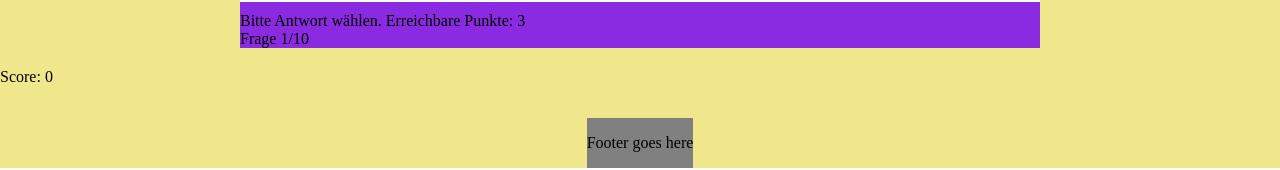
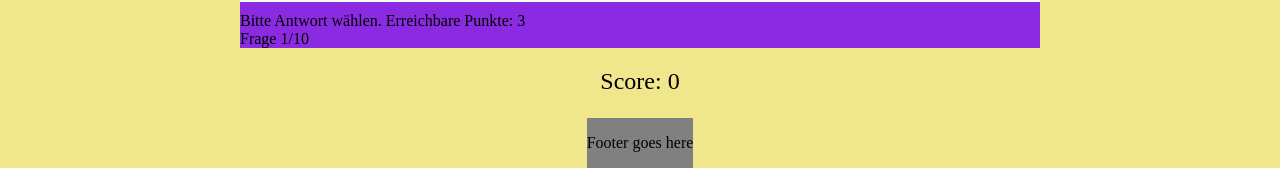
Before and after one commit to txmxn/quiz, a Vue app: page / in a window 1280 px wide. Shown: the part 158-328 px from the top of the page. Built offline with nearby package versions, Linux system fonts and the light colour scheme.

Commit message:
Kleinere Style anpassungen wie zb zentrieren des Scores

```diff
--- a/src/components/finish.vue
+++ b/src/components/finish.vue
@@ -11,5 +11,8 @@ export default {
 </script>
 
 <style>
-
+#finish {
+    text-align: center;
+    font-size: xx-large;
+}
 </style>
--- a/src/components/score.vue
+++ b/src/components/score.vue
@@ -10,5 +10,8 @@ export default {
 </script>
 
 <style>
-
+.score {
+    text-align: center;
+    font-size: x-large;
+}
 </style>
```
